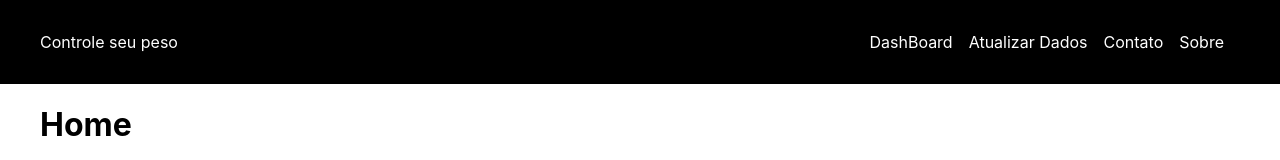
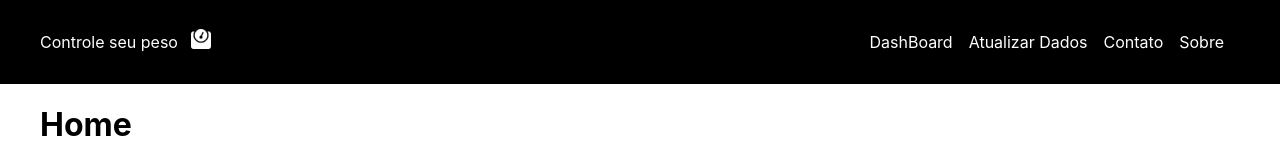
Before and after one commit to kvojps/controle-peso-front, a React (Create React App) app: page / in a window 1280 px wide. Shown: the top 160 px of the page. Built offline with nearby package versions, Linux system fonts and the light colour scheme.

Commit message:
adicionando logo a navbar

```diff
--- a/src/componentes/layout/Navbar.js
+++ b/src/componentes/layout/Navbar.js
@@ -3,11 +3,17 @@ import Container from './Container'
 
 import styles from './assets/Navbar.module.css'
 
+import logo from '../../img/logo.png'
+
 function Navbar() {
     return(
         <nav className={styles.navbar}>
             <Container>
-                <Link to='/' className={styles.slogan}><p>Controle seu peso</p></Link>
+                <Link to='/' className={styles.slogan}>
+                    <p>Controle seu peso</p>
+                    <img src={logo} alt="logo" className={styles.logo} />
+                </Link>
+
                 <ul className={styles.list}>
                    <li className={styles.item}><Link to="/dashboard">DashBoard</Link></li>
                    <li className={styles.item}><Link to="/atualizar-dados">Atualizar Dados</Link></li>
--- a/src/componentes/layout/assets/Navbar.module.css
+++ b/src/componentes/layout/assets/Navbar.module.css
@@ -6,6 +6,7 @@
 }
 
 .slogan {
+    display: flex;
     text-decoration: none;
     color: white;
 }
@@ -24,3 +25,9 @@
     color: #fff;
     text-decoration: none;
 }
+
+.logo {
+    height: 20px;
+    width: 20px;
+    padding: .8em;
+}
```
Also changed, not shown: src/img/logo.png (added).
